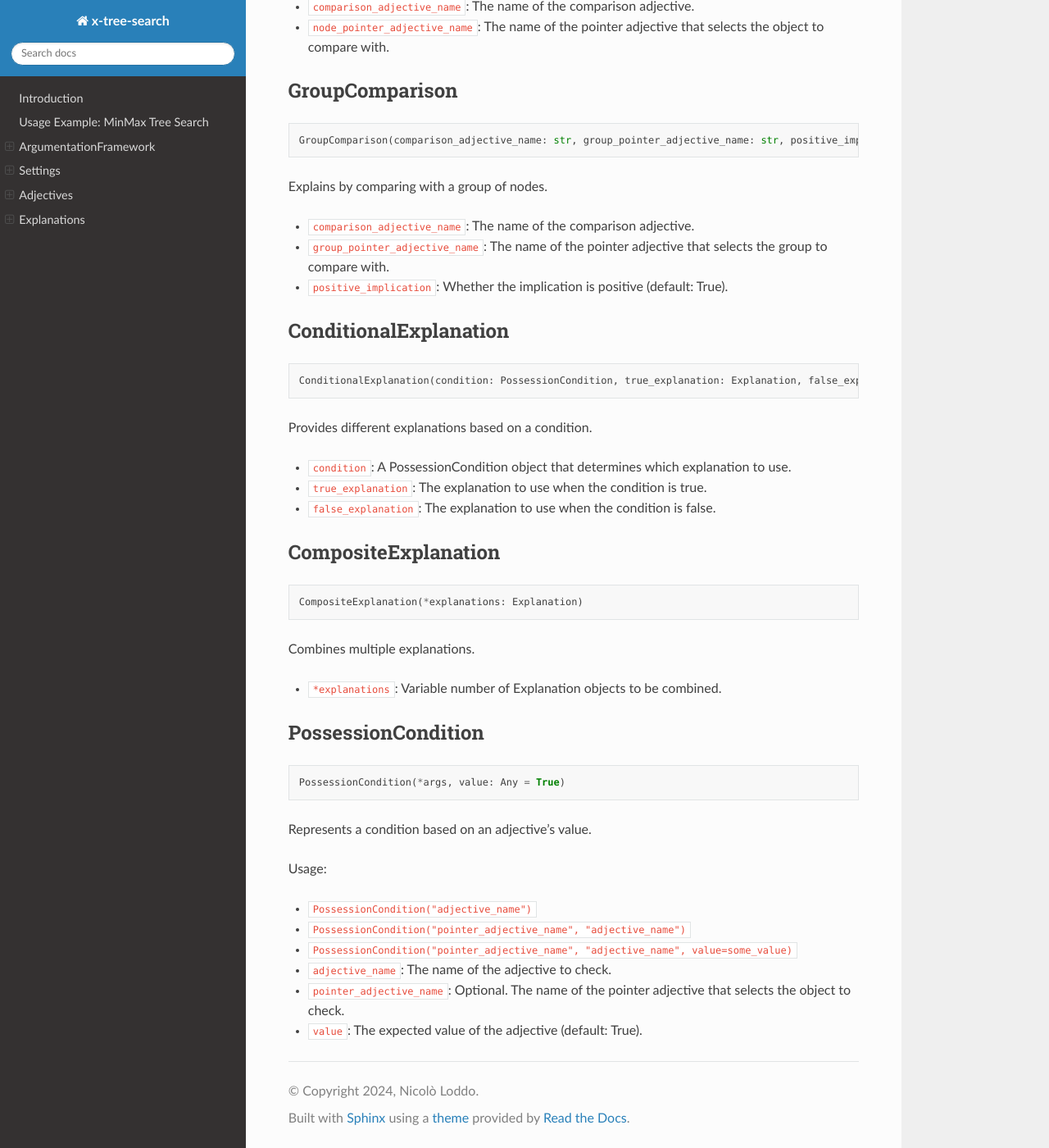
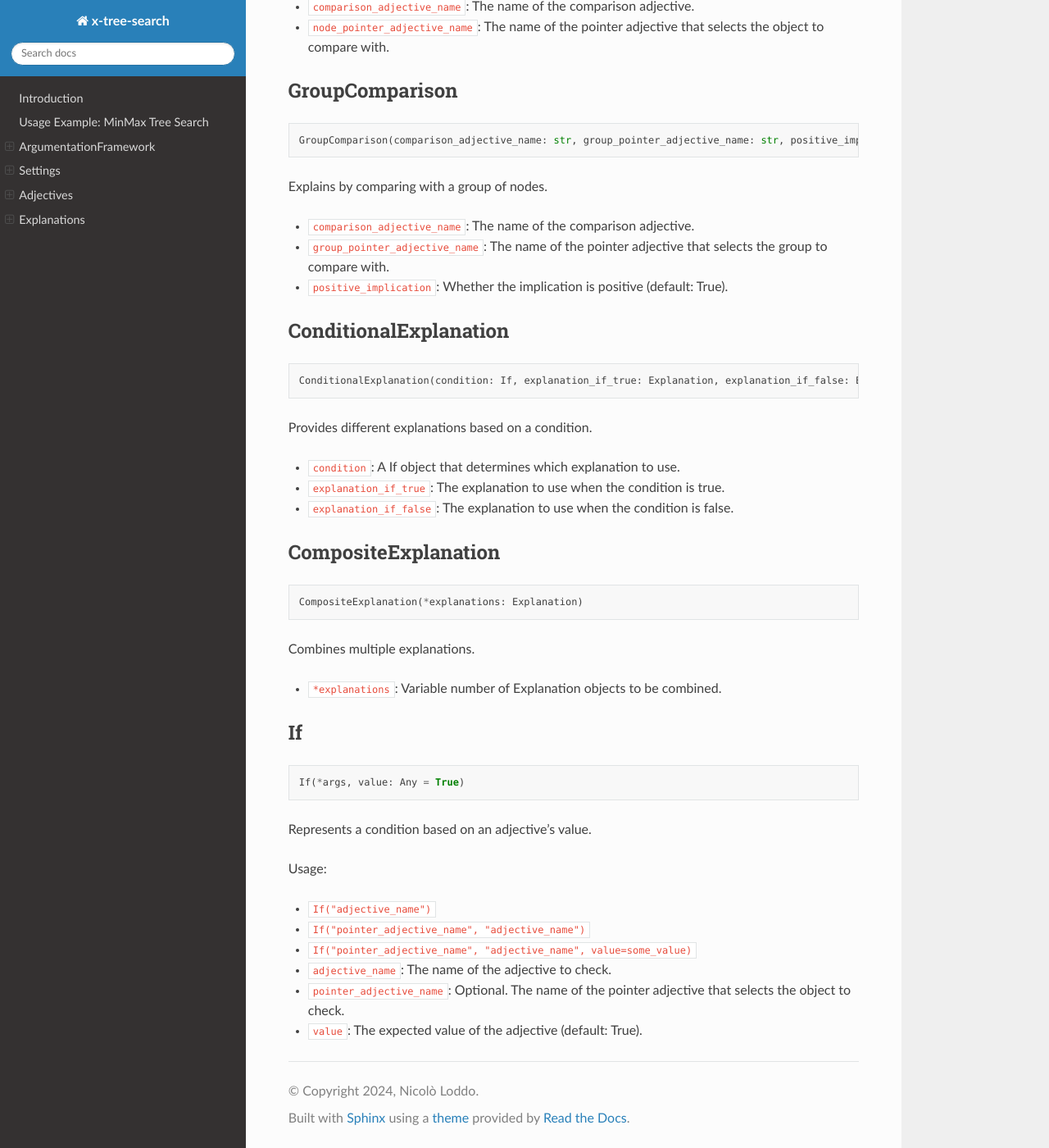
Before and after one commit to nicoloddo/x-tree-search, a Sphinx documentation site: the page built from docs/index.md, in a window 1280 px wide and 1400 px high, scrolled down 5913 px. Shown: the whole window at 82% size. Built offline with Sphinx 7.4.7 and the Read the Docs theme 2.0.0, drawn with Linux system fonts in a browser that asks for light colours; some of the changed text lies outside the part shown.

Commit message:
Improved usability of API by introducing a dedicated NodesGroupPointerAdjective, changed Condition to If class, and other syntax changes. Accordingly adjusted the docs.

````diff
--- a/docs/index.md
+++ b/docs/index.md
@@ -24,9 +24,9 @@ knowledgebase.add_adjective(
         definition = "node.score",
 
         explanation = ConditionalExplanation(
-            condition = PossessionCondition("leaf"),
-            true_explanation = Assumption("Leaf nodes have scores from the evaluation function"),
-            false_explanation = CompositeExplanation(
+            condition = If("leaf"),
+            explanation_if_true = Assumption("Leaf nodes have scores from the evaluation function"),
+            explanation_if_false = CompositeExplanation(
                 Assumption("Internal nodes have scores from children"),
                 Possession("backtracing child"))
         ))
@@ -49,11 +49,11 @@ knowledgebase.add_adjective(
     PointerAdjective("backtracing child",
         definition = "node.score_child",
         explanation = ConditionalExplanation(
-            condition = PossessionCondition("opponent player turn"),
-            true_explanation = CompositeExplanation(
+            condition = If("opponent player turn"),
+            explanation_if_true = CompositeExplanation(
                 Assumption("We assume the opponent will do their best move."),
                 Possession("backtracing child", "worst")),
-            false_explanation = CompositeExplanation(
+            explanation_if_false = CompositeExplanation(
                 Assumption("On our turn we take the maximum rated move."),
                 Possession("backtracing child", "best"))
         ))
@@ -266,14 +266,14 @@ Explains by comparing with a group of nodes.
 ## ConditionalExplanation
 
 ```python
-ConditionalExplanation(condition: PossessionCondition, true_explanation: Explanation, false_explanation: Explanation)
+ConditionalExplanation(condition: If, explanation_if_true: Explanation, explanation_if_false: Explanation)
 ```
 
 Provides different explanations based on a condition.
 
-- `condition`: A PossessionCondition object that determines which explanation to use.
-- `true_explanation`: The explanation to use when the condition is true.
-- `false_explanation`: The explanation to use when the condition is false.
+- `condition`: A If object that determines which explanation to use.
+- `explanation_if_true`: The explanation to use when the condition is true.
+- `explanation_if_false`: The explanation to use when the condition is false.
 
 ## CompositeExplanation
 
@@ -285,18 +285,18 @@ Combines multiple explanations.
 
 - `*explanations`: Variable number of Explanation objects to be combined.
 
-## PossessionCondition
+## If
 
 ```python
-PossessionCondition(*args, value: Any = True)
+If(*args, value: Any = True)
 ```
 
 Represents a condition based on an adjective's value.
 
 Usage:
-- `PossessionCondition("adjective_name")`
-- `PossessionCondition("pointer_adjective_name", "adjective_name")`
-- `PossessionCondition("pointer_adjective_name", "adjective_name", value=some_value)`
+- `If("adjective_name")`
+- `If("pointer_adjective_name", "adjective_name")`
+- `If("pointer_adjective_name", "adjective_name", value=some_value)`
 
 - `adjective_name`: The name of the adjective to check.
 - `pointer_adjective_name`: Optional. The name of the pointer adjective that selects the object to check.
````
Also changed, not shown: 4 other files.
